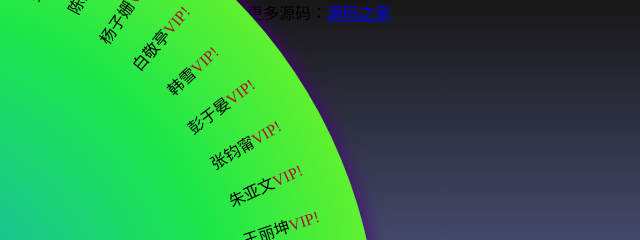
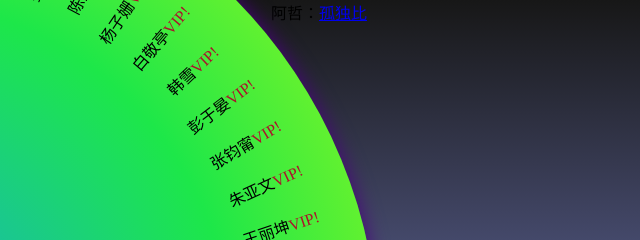
Before and after one commit to KEULE69/KEULE69.github.io, a plain HTML site: page index.html in a window 1280 px wide. Shown: the top 240 px of the page, 321-961 px from the left. Drawn offline with Linux system fonts and the light colour scheme.

Commit message:
Update index.html

```diff
--- a/index.html
+++ b/index.html
@@ -3,7 +3,7 @@
 <head>
 <meta charset="UTF-8">
 <meta name="viewport" content="width=device-width, initial-scale=1.0">
-<title>JS转盘点名抽奖代码 - 源码之家</title>
+<title>JS我是你爹</title>
 
 <link rel="stylesheet" href="css/index.css">
 <link rel="stylesheet" href="css/reste.css">
@@ -80,7 +80,7 @@
 
 <script type="text/javascript" src="js/index.js"></script>
 <div style="text-align:center;">
-<p>更多源码：<a href="http://www.mycodes.net/" target="_blank">源码之家</a></p>
+<p>阿哲：<a href="http://www.mycodes.net/" target="_blank">孤独比</a></p>
 </div>
 
 </body>
```
